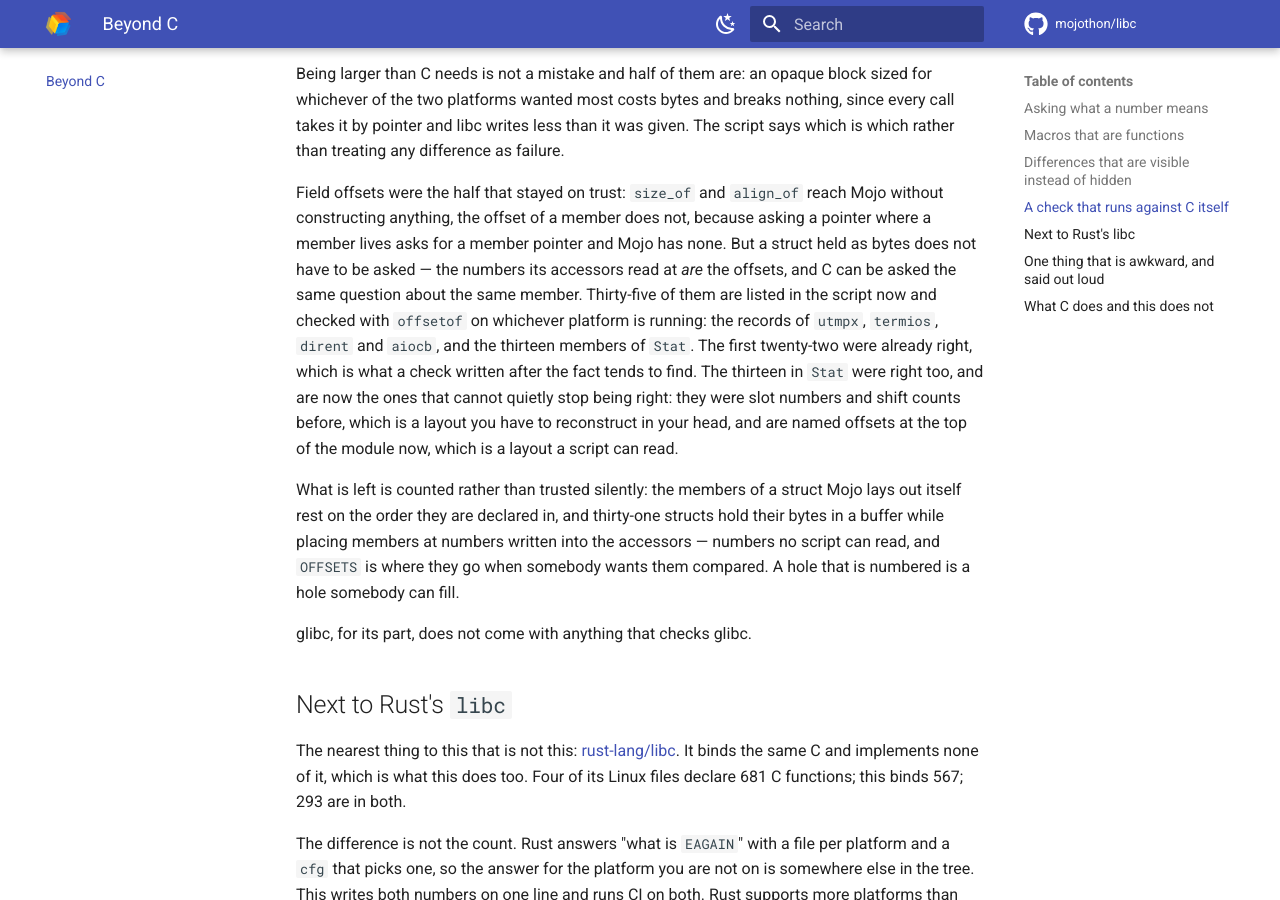
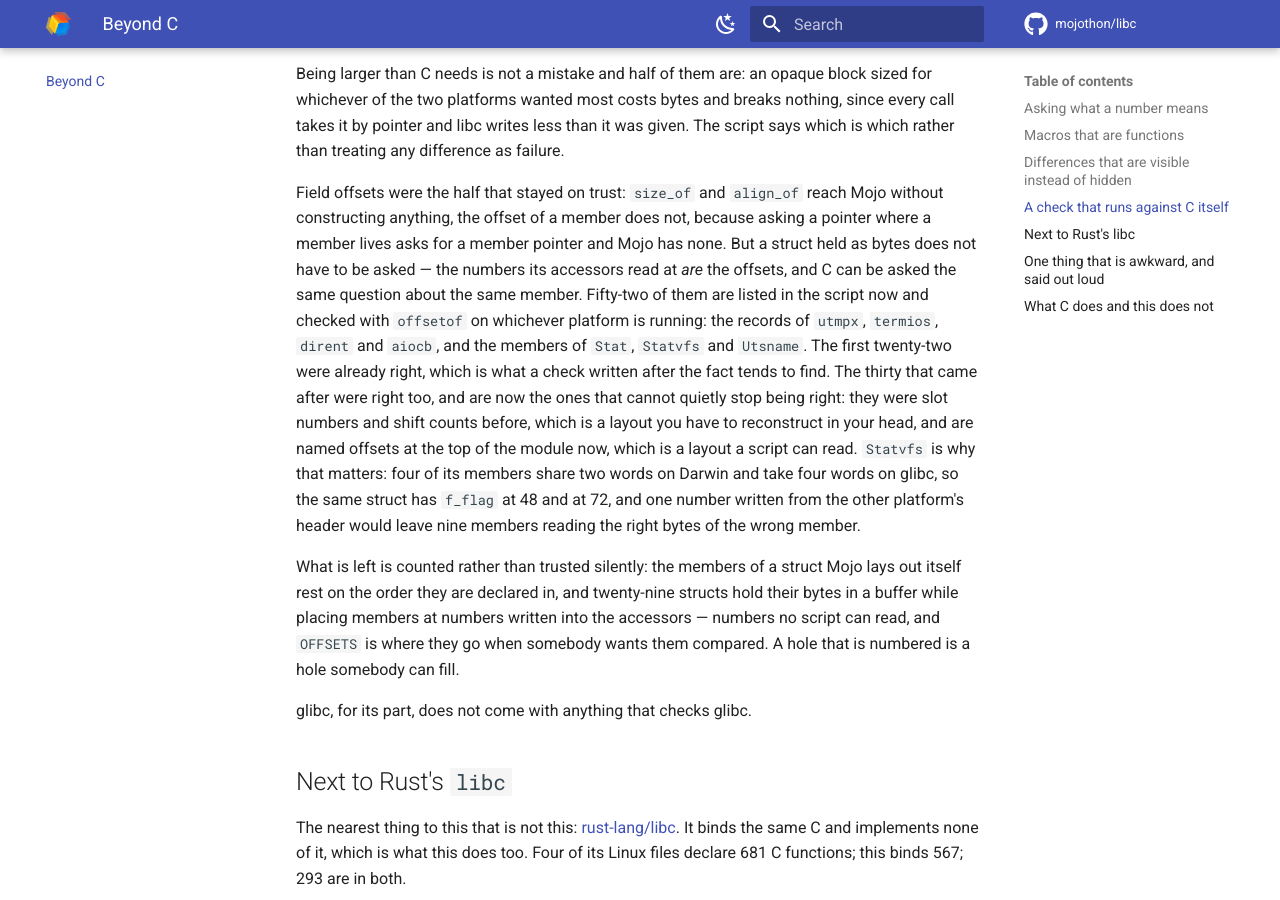
Before and after one commit to mojothon/libc, an MkDocs documentation site: the page built from docs/beyond-c.md, in a window 1280 px wide and 900 px high, scrolled down 2612 px. Built offline with MkDocs 1.6.1 and Material for MkDocs 9.7.7, drawn with Linux system fonts in a browser that asks for light colours; comment, search, counter and statistics services are not loaded.

Commit message:
refactor(structs): name the offsets of Statvfs and Utsname
Same move as `Stat`, applied to the two structs where a member's place is
least guessable by reading the code.

`Statvfs` keeps its members in one order on both platforms and changes
their widths: glibc's block and inode counts are `unsigned long`, XNU's
`unsigned int`, so four of them share two words on Darwin and take four
words on glibc. `f_flag` is therefore at 48 on one and 72 on the other, and
the shifts that got this right were `self._slots[2] >> 32` in three
different methods. The offsets are named now, and the width each is read at
is on the line that reads it.

`Utsname` does not even have the same members — six arrays of 65 bytes
against five of 256 — so its getters were numbers like `self._at(195)`.
Six named offsets say which name each one is.

Both are in `OFFSETS` now, which is where the check that matters comes
from: `offsetof` on the platform that is running, so the Darwin offsets in
`Statvfs` (40, 48, 56 for the last three members) stop being arithmetic
somebody did against a header and become something clang on Darwin
confirms. `UTSNAME_DOMAINNAME_OFFSET` is the one member that cannot be
confirmed on both, because Darwin's struct stops at `machine`; the script
counts it as uncheckable there instead of passing it.

The numbers did not change, and the statvfs and utsname tests, which read
a real file system's block counts and a real machine's names back, pass
unmodified.

```diff
--- a/docs/beyond-c.md
+++ b/docs/beyond-c.md
@@ -133,19 +133,23 @@ reach Mojo without constructing anything, the offset of a member does not,
 because asking a pointer where a member lives asks for a member pointer and
 Mojo has none. But a struct held as bytes does not have to be asked — the
 numbers its accessors read at *are* the offsets, and C can be asked the
-same question about the same member. Thirty-five of them are listed in the
+same question about the same member. Fifty-two of them are listed in the
 script now and checked with `offsetof` on whichever platform is running:
-the records of `utmpx`, `termios`, `dirent` and `aiocb`, and the thirteen
-members of `Stat`. The first twenty-two were already right, which is what a
-check written after the fact tends to find. The thirteen in `Stat` were
-right too, and are now the ones that cannot quietly stop being right: they
-were slot numbers and shift counts before, which is a layout you have to
-reconstruct in your head, and are named offsets at the top of the module
-now, which is a layout a script can read.
+the records of `utmpx`, `termios`, `dirent` and `aiocb`, and the members of
+`Stat`, `Statvfs` and `Utsname`. The first twenty-two were already right,
+which is what a check written after the fact tends to find. The thirty that
+came after were right too, and are now the ones that cannot quietly stop
+being right: they were slot numbers and shift counts before, which is a
+layout you have to reconstruct in your head, and are named offsets at the
+top of the module now, which is a layout a script can read. `Statvfs` is
+why that matters: four of its members share two words on Darwin and take
+four words on glibc, so the same struct has `f_flag` at 48 and at 72, and
+one number written from the other platform's header would leave nine
+members reading the right bytes of the wrong member.
 
 What is left is counted rather than trusted silently: the members of a
 struct Mojo lays out itself rest on the order they are declared in, and
-thirty-one structs hold their bytes in a buffer while placing members at
+twenty-nine structs hold their bytes in a buffer while placing members at
 numbers written into the accessors — numbers no script can read, and
 `OFFSETS` is where they go when somebody wants them compared. A hole that
 is numbered is a hole somebody can fill.
```
Also changed, not shown: CHANGELOG.md (+17 -1 lines), docs/modules.md (+2 -2 lines), 3 other files.
